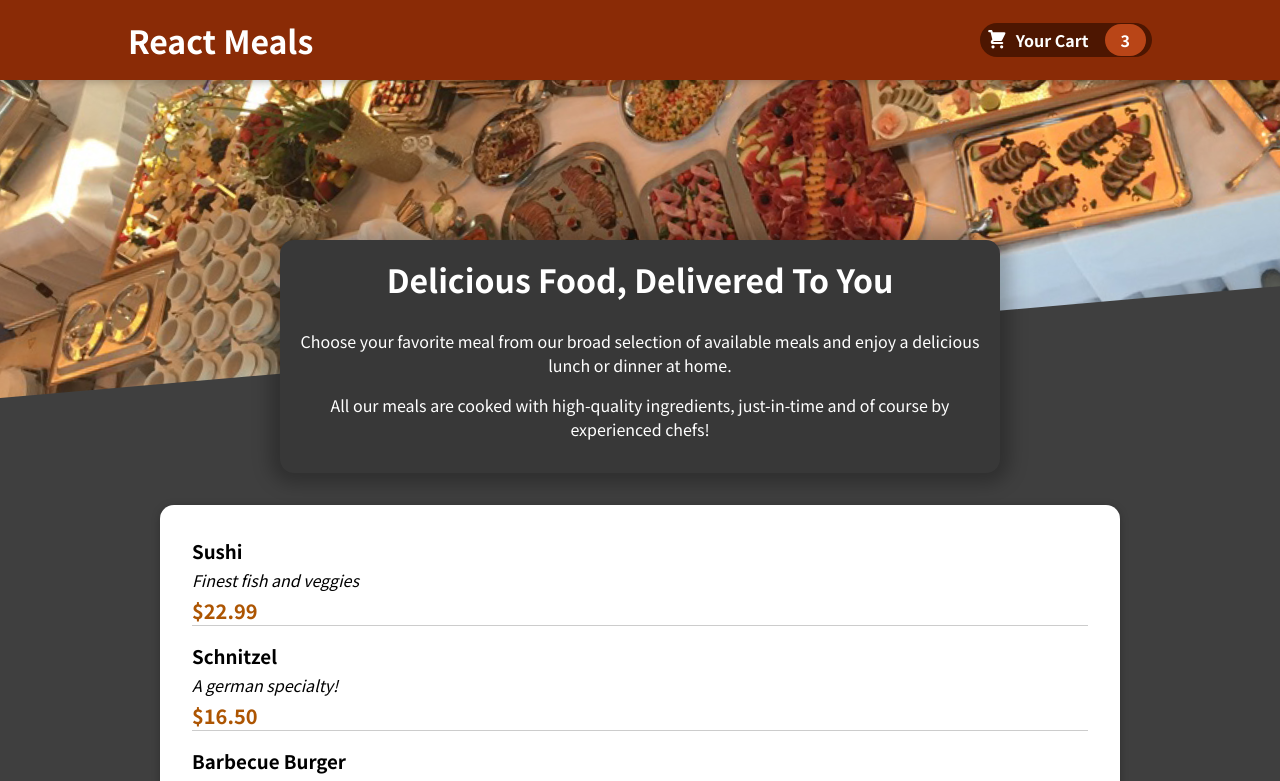
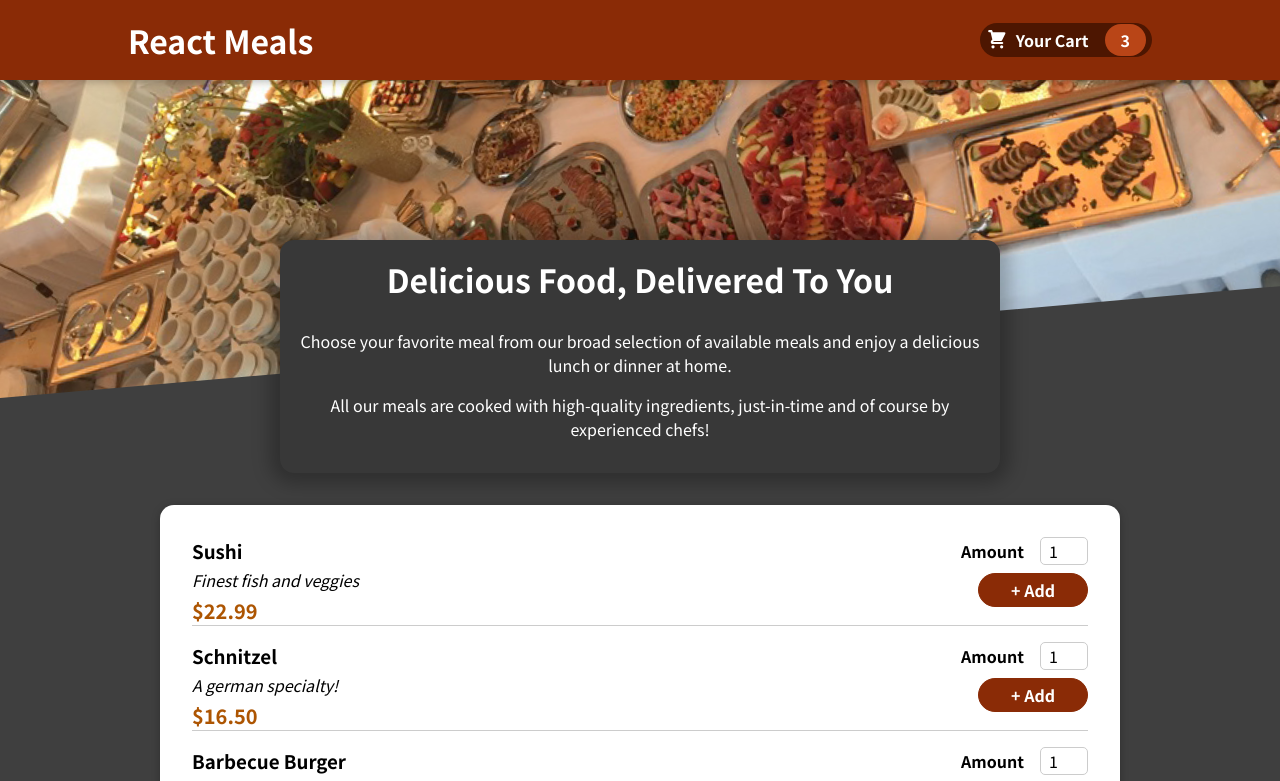
Before and after one commit to PayalSasmal10/food-app, a React (Create React App) app: page / in a window 1280 px wide. Shown: the top 781 px of the page. Built offline with nearby package versions, Linux system fonts and the light colour scheme.

Commit message:
Form is added

```diff
--- a/src/components/Meals/MealItem/MealItem.js
+++ b/src/components/Meals/MealItem/MealItem.js
@@ -1,4 +1,5 @@
 import classes from './MealItem.module.css';
+import MealItemForm from './MealItemForm';
 
 const MealItem = (props) =>{
     const price = `$${props.price.toFixed(2)}`;
@@ -9,7 +10,7 @@ const MealItem = (props) =>{
                 <div className={classes.description}>{props.description}</div>
                 <div className={classes.price}>{price}</div>
             </div>
-            <div></div>
+            <div><MealItemForm/></div>
 
         </li>
     );
--- a/src/components/Meals/MealItem/MealItemForm.js
+++ b/src/components/Meals/MealItem/MealItemForm.js
@@ -0,0 +1,19 @@
+import Input from "../../UI/Input";
+import classes from "./MealItemForm.module.css";
+const MealItemForm = (props) => {
+  return (
+    <form className={classes.form}>
+      <Input label="Amount" input={{
+        id: "amount",
+        type: "number",
+        min: '1',
+        max: '5',
+        step: '1',
+        defaultValue: '1'
+        }} />
+      <button>+ Add</button>
+    </form>
+  );
+};
+
+export default MealItemForm;
--- /dev/null
+++ b/src/components/Meals/MealItem/MealItemForm.module.css
@@ -0,0 +1,19 @@
+.form{
+    text-align: right;
+}
+
+.form button {
+    font: inherit;
+    cursor: pointer;
+    background-color: #8a2b06;
+    border: 1px solid #8a2b06;
+    color: white;
+    padding: 0.25rem 2rem;
+    border-radius: 20px;
+    font-weight: bold;
+}
+
+form button:hover, .form button:active {
+    background-color: #641e03;
+    border-color: #641e03;
+}
--- /dev/null
+++ b/src/components/UI/Input.js
@@ -0,0 +1,9 @@
+import classes from './Input.module.css';
+
+const Input = props => {
+    return <div className={classes.input}>
+        <label htmlFor={props.input.id}>{props.label}</label>
+        <input {...props.input}/>
+    </div>
+};
+export default Input;
--- /dev/null
+++ b/src/components/UI/Input.module.css
@@ -0,0 +1,18 @@
+.input {
+    display: flex;
+    align-items: center;
+    margin-bottom: 0.5rem;
+}
+
+.input label {
+    font-weight: bold;
+    margin-right: 1rem;
+}
+
+.input input {
+    width: 3rem;
+    border-radius: 5px;
+    border: 1px solid #ccc;
+    font: inherit;
+    padding-left: 0.5rem;
+}
```
